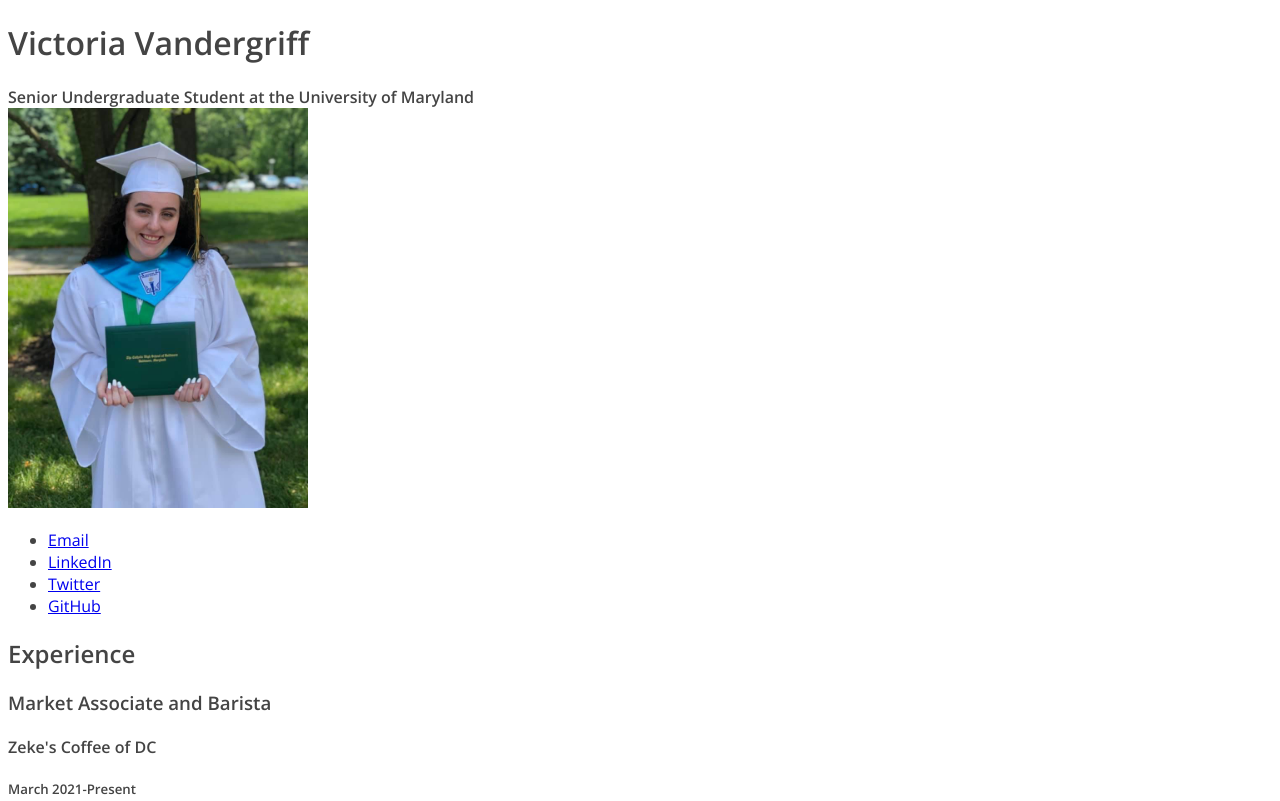
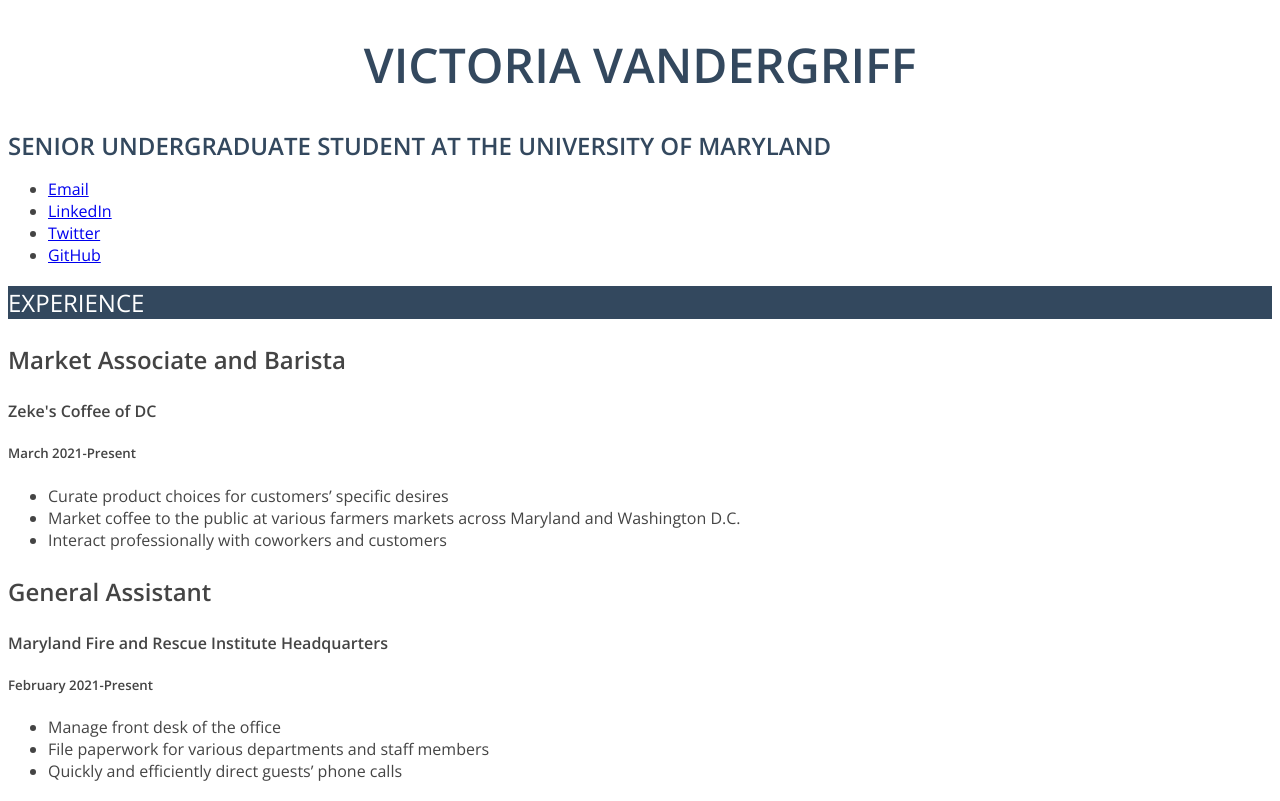
Before and after one commit to VRose823/vandergriff-victoria-jour352, a plain HTML site: page basic-resume/index.html in a window 1280 px wide. Shown: the top 801 px of the page. Drawn offline with nearby package versions, Linux system fonts and the light colour scheme.

Commit message:
upload files

```diff
--- a/basic-resume/style.css
+++ b/basic-resume/style.css
@@ -2,4 +2,35 @@ body {
 	font-family: 'Open Sans', Arial, sans-serif;
 	font-size: 1em;
 	color: #444;
+	font-weight: 400;
 }
+
+h1{
+	font-size: 3em;
+	color: #33485e;
+	text-transform: uppercase;
+	text-align: center;
+}
+
+img{
+	display: none;
+}
+
+b{
+	text-transform: uppercase;
+	color: #33485e;
+	font-size: 1.5em;
+}
+
+h2{
+	font-size: 1.5em;
+	text-transform: uppercase;
+	background-color: #33485e;
+	color: white;
+	font-weight: 400;
+}
+
+h3{
+	font-weight: 600;
+	font-size: 1.5em;
+}
```
